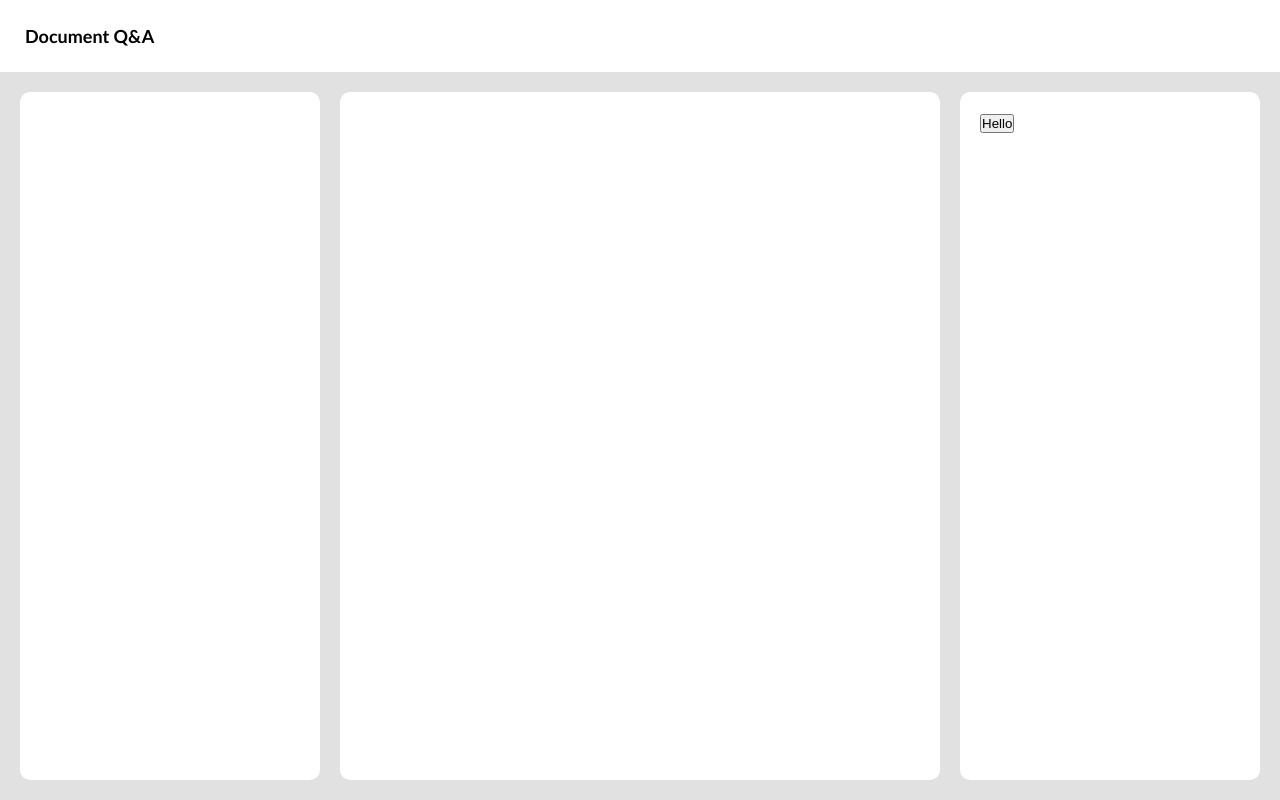
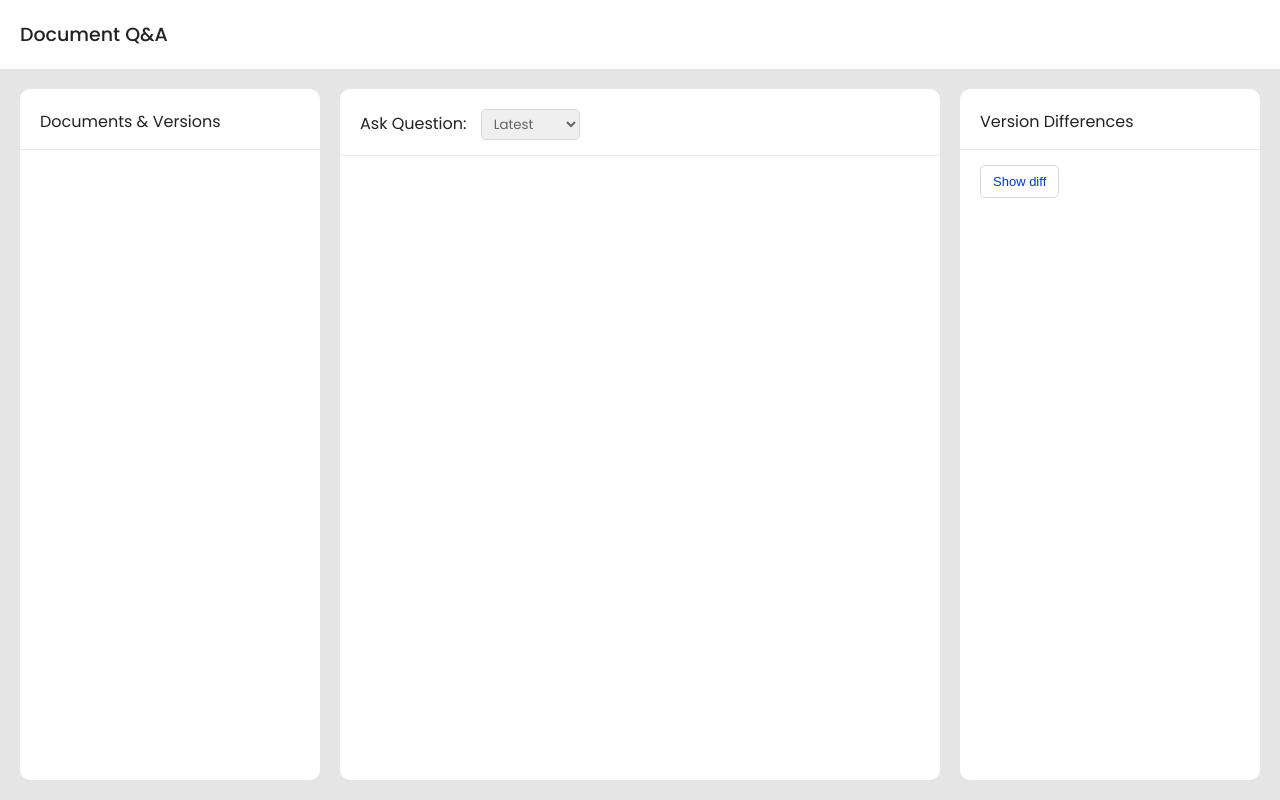
Before and after one commit to DevelopedBy-Siva/document-qa-rag-system, a React (Create React App) app in the folder ui/: page / in a window 1280 px wide. Built offline with nearby package versions, Linux system fonts and the light colour scheme.

Commit message:
Add block headings & handle overflow

```diff
--- a/ui/public/index.html
+++ b/ui/public/index.html
@@ -5,8 +5,14 @@
     <link rel="icon" href="%PUBLIC_URL%/favicon.ico" />
     <meta name="viewport" content="width=device-width, initial-scale=1" />
     <meta name="theme-color" content="#000000" />
-    <meta name="description" content="incremental rag system" />
+    <meta name="description" content="Document Q&A system" />
     <link rel="apple-touch-icon" href="%PUBLIC_URL%/logo192.png" />
+    <link rel="preconnect" href="https://fonts.googleapis.com" />
+    <link rel="preconnect" href="https://fonts.gstatic.com" crossorigin />
+    <link
+      href="https://fonts.googleapis.com/css2?family=Poppins:ital,wght@0,100;0,200;0,300;0,400;0,500;0,600;0,700;0,800;0,900;1,100;1,200;1,300;1,400;1,500;1,600;1,700;1,800;1,900&display=swap"
+      rel="stylesheet"
+    />
     <!--
       manifest.json provides metadata used when your web app is installed on a
       user's mobile device or desktop. See https://developers.google.com/web/fundamentals/web-app-manifest/
@@ -21,7 +27,7 @@
       work correctly both with client-side routing and a non-root public URL.
       Learn how to configure a non-root public URL by running `npm run build`.
     -->
-    <title>Incremental Q/A system</title>
+    <title>Document Q/A system</title>
   </head>
   <body>
     <noscript>You need to enable JavaScript to run this app.</noscript>
--- a/ui/src/components/diff.js
+++ b/ui/src/components/diff.js
@@ -6,8 +6,11 @@ export default function Diff() {
 
   return (
     <div className="diff">
+      <h2 className="block-headings">Version Differences</h2>
       <div className="overflow-wrapper">
-        <button onClick={() => setShowModal(true)}>Hello</button>
+        <button className="show-diff-btn" onClick={() => setShowModal(true)}>
+          Show diff
+        </button>
       </div>
       {showModal && <DiffModal setShowModal={setShowModal} />}
     </div>
--- a/ui/src/components/diff_modal.js
+++ b/ui/src/components/diff_modal.js
@@ -11,6 +11,7 @@ export default function DiffModal({ setShowModal }) {
         <IoIosClose />
       </button>
       <div className="diff-modal">
+        <h2>Version Differences</h2>
         <div className="diff-content"></div>
       </div>
     </div>
--- a/ui/src/components/query.js
+++ b/ui/src/components/query.js
@@ -1,7 +1,22 @@
 export default function Query() {
   return (
     <div className="query">
+      <h2 className="block-headings">
+        Ask Question: <Dropdown />
+      </h2>
       <div className="overflow-wrapper"></div>
     </div>
   );
 }
+
+function Dropdown() {
+  return (
+    <select name="version-dropdown" id="version-dropdown">
+      <option selected value="version 1">
+        Latest
+      </option>
+      <option value="version 1">version 1</option>
+      <option value="version 2">version 2</option>
+    </select>
+  );
+}
--- a/ui/src/components/upload.js
+++ b/ui/src/components/upload.js
@@ -1,6 +1,7 @@
 export default function Upload() {
   return (
     <div className="upload">
+      <h2 className="block-headings">Documents & Versions</h2>
       <div className="overflow-wrapper"></div>
     </div>
   );
--- a/ui/src/index.css
+++ b/ui/src/index.css
@@ -8,10 +8,8 @@ html {
 }
 
 body {
-  background: #e1e1e1;
-  font-family:
-    "Trebuchet MS", "Lucida Sans Unicode", "Lucida Grande", "Lucida Sans",
-    Arial, sans-serif;
+  background: #e5e5e5;
+  font-family: "Poppins", sans-serif;
 }
 
 .App {
@@ -21,14 +19,14 @@ body {
 }
 
 nav {
-  padding: 25px;
+  padding: 20px;
   background: #fff;
 }
 
 nav h1 {
-  color: #000;
-  font-size: 18px;
-  font-weight: 600;
+  color: #222222;
+  font-size: 19px;
+  font-weight: 500;
 }
 
 .wrapper {
@@ -50,6 +48,9 @@ nav h1 {
   height: 100%;
   background: #fff;
   padding: 20px 0;
+  display: flex;
+  flex-direction: column;
+  gap: 15px;
 }
 
 .overflow-wrapper {
@@ -58,6 +59,7 @@ nav h1 {
   overflow-x: hidden;
   width: 100%;
   height: 100%;
+  flex: 1;
 }
 
 .diff-modal-wrapper {
@@ -94,13 +96,24 @@ nav h1 {
   border-radius: 10px;
   padding: 25px 0;
   overflow: hidden;
+  display: flex;
+  flex-direction: column;
+  gap: 15px;
 }
 
 .diff-content {
-  width: 100%;
-  height: 100%;
+  min-height: 0;
+  flex: 1;
   overflow: auto;
   padding: 0 25px;
+}
+
+.diff-modal h2 {
+  font-size: 16px;
+  font-weight: 400;
+  padding: 0 20px 15px 20px;
+  border-bottom: 1px solid #e9e9e9;
+  color: #222222;
 }
 
 .query {
@@ -111,5 +124,42 @@ nav h1 {
   min-width: 600px;
   background: #fff;
   flex: 1;
-  height: 100%;
+  min-height: 0;
+  display: flex;
+  flex-direction: column;
+  gap: 15px;
 }
+
+.show-diff-btn {
+  cursor: pointer;
+  color: rgb(0, 51, 255);
+  padding: 8px 12px;
+  font-size: 13px;
+  background: #fff;
+  border: 1px solid #d5d5d5;
+  border-radius: 5px;
+}
+
+.show-diff-btn:hover {
+  background: #f7f7f7;
+}
+
+.block-headings {
+  font-size: 16px;
+  font-weight: 400;
+  padding: 0 20px 15px 20px;
+  border-bottom: 1px solid #e9e9e9;
+  color: #222222;
+  color: #222222;
+}
+
+#version-dropdown {
+  margin-left: 10px;
+  padding: 4px 8px;
+  border: 1px solid #d5d5d5;
+  border-radius: 5px;
+  font-family: "Poppins", sans-serif;
+  color: #646464;
+  cursor: pointer;
+  text-transform: capitalize;
+}
```
